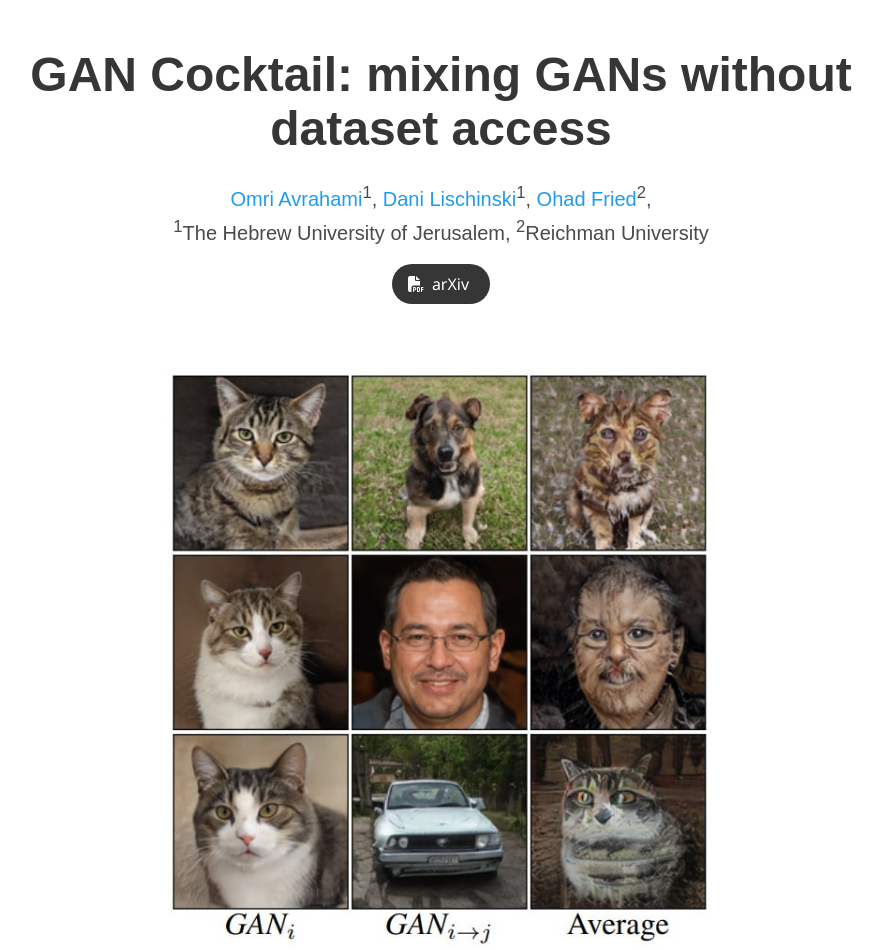
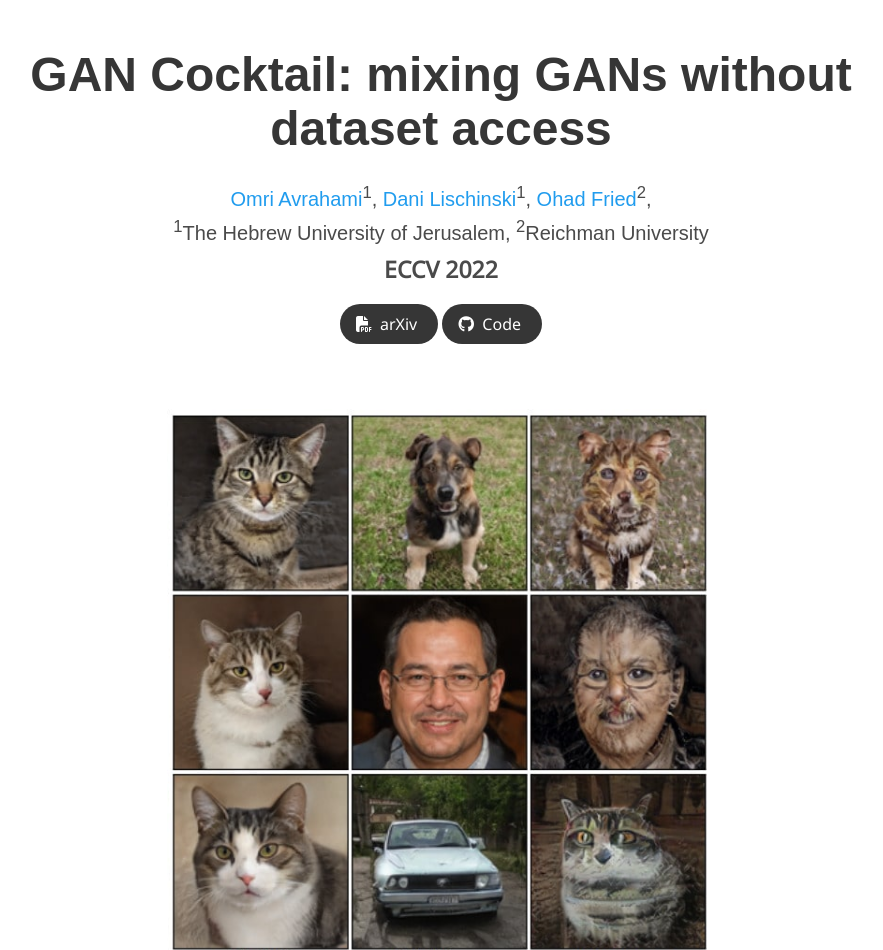
Before and after one commit to omriav/GAN-cocktail-page, a plain HTML site: page index.html in a window 1280 px wide. Shown: the top 950 px of the page, without its empty margins (199-1082 px from the left). Drawn offline with nearby package versions, Linux system fonts and the light colour scheme; some icons are missing; a web font is replaced by a local one.

Commit message:
Add conference info and code.

```diff
--- a/index.html
+++ b/index.html
@@ -65,6 +65,10 @@
               <span class="author-block"><sup>2</sup>Reichman University</span>
             </div>
 
+            <div>
+              <p style="font-size:23px;font-weight:bold;padding-top: 5px;">ECCV 2022</p>
+            </div>
+
             <div class="column has-text-centered">
               <div class="publication-links">
                 <!-- PDF Link. -->
@@ -89,15 +93,15 @@
                 </span> -->
 
                 <!-- Code Link. -->
-                <!-- <span class="link-block">
-                  <a href="https://github.com/omriav/blended-diffusion"
+                <span class="link-block">
+                  <a href="https://github.com/omriav/GAN-cocktail"
                     class="external-link button is-normal is-rounded is-dark">
                     <span class="icon">
                       <i class="fab fa-github"></i>
                     </span>
                     <span>Code</span>
                   </a>
-                </span> -->
+                </span>
 
               </div>
             </div>
@@ -356,9 +360,9 @@
         <a class="icon-link" href="https://arxiv.org/abs/2106.03847">
           <i class="fas fa-file-pdf"></i>
         </a>
-        <!-- <a class="icon-link" href="https://github.com/omriav/blended-diffusion" class="external-link" disabled>
+        <a class="icon-link" href="https://github.com/omriav/GAN-cocktail" class="external-link" disabled>
           <i class="fab fa-github"></i>
-        </a> -->
+        </a>
       </div>
       <div class="columns is-centered">
         <div class="column is-8">
```
